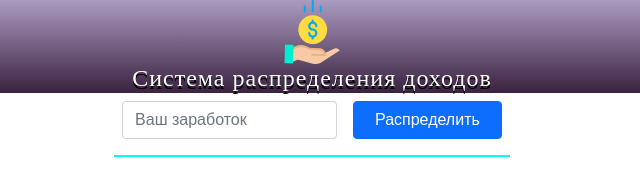
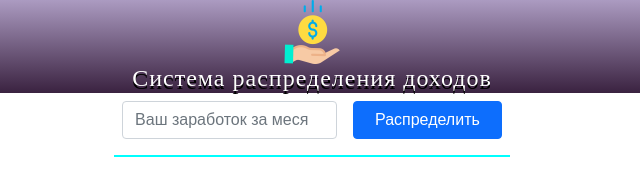
Before and after one commit to iosivoys/iosivoys.github.io, a plain HTML site: page index.html in a window 1280 px wide. Shown: the top 184 px of the page, 328-968 px from the left. Drawn offline with Linux system fonts and the light colour scheme.

Commit message:
placeholder

```diff
--- a/index.html
+++ b/index.html
@@ -21,7 +21,7 @@
     <main class="main">
       <form id="formEarnings" class="row g-3 borderB">
         <div class="col-7">
-          <input type="number" class="form-control inpNum" id="inputPassword2" placeholder="Ваш заработок">
+          <input type="number" class="form-control inpNum" id="inputPassword2" placeholder="Ваш заработок за месяц">
         </div>
         <div class="col-5">
           <button type="submit" class="btn btn-primary mb-3 w-100">Распределить</button>
```
